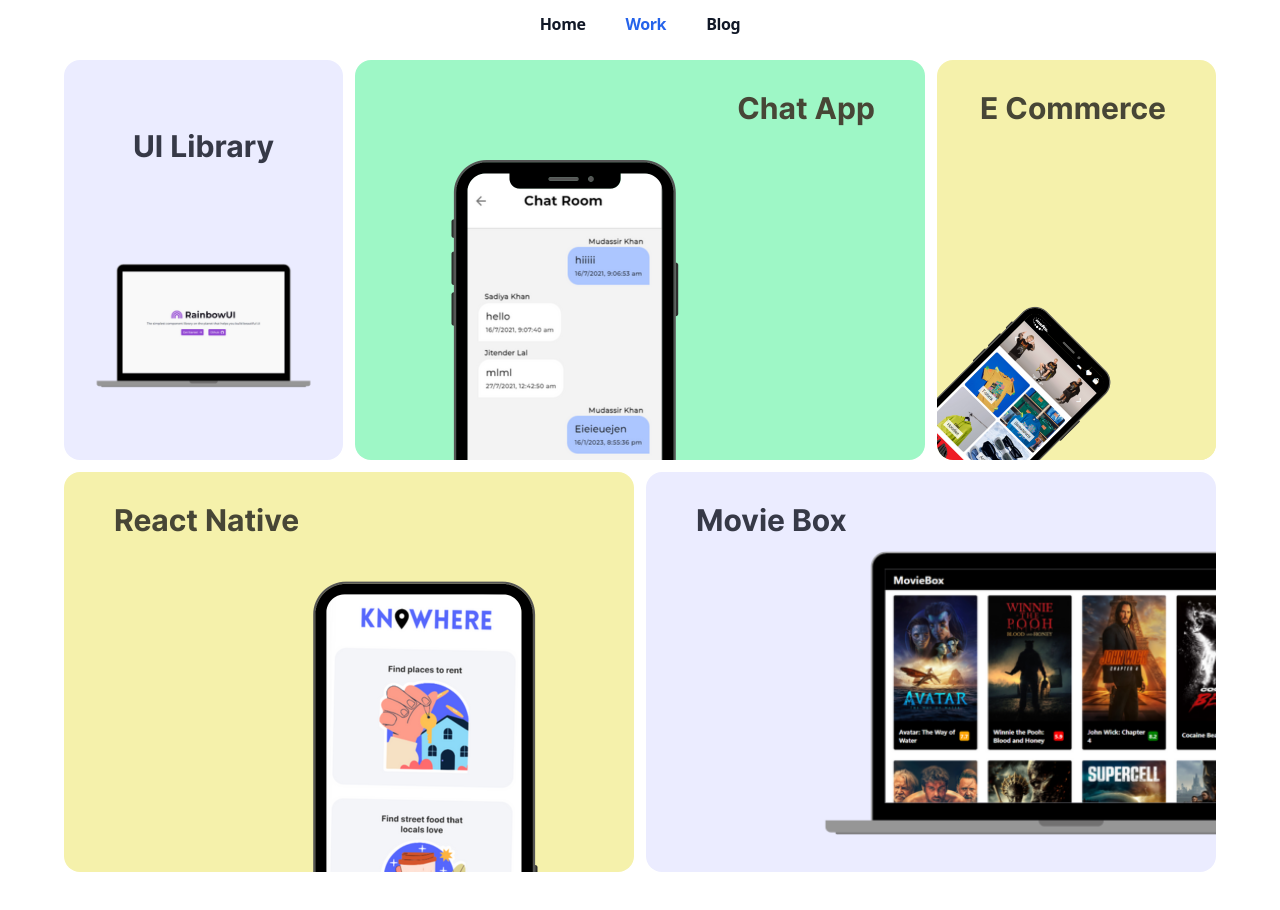
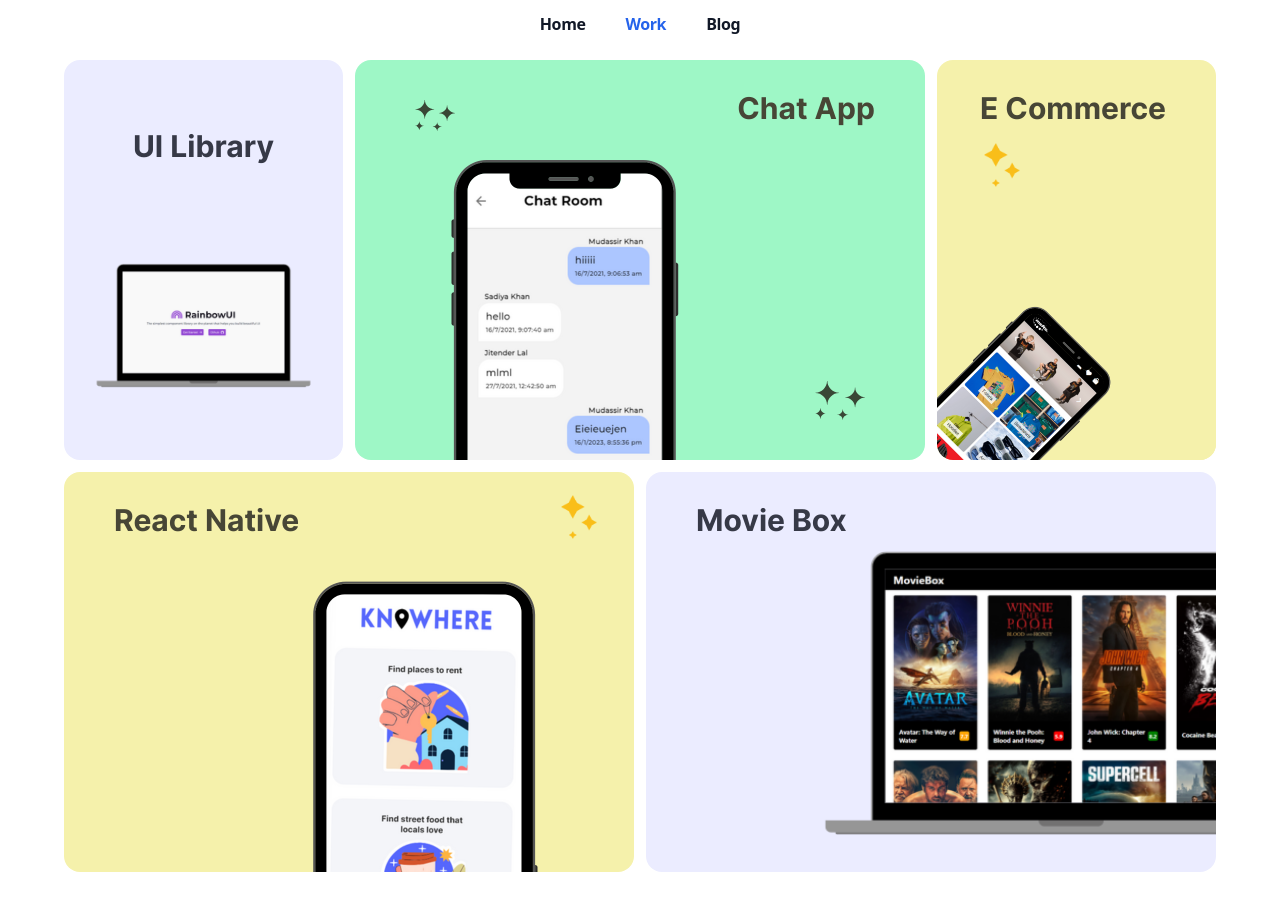
Before and after one commit to whosmudassir/the-portfolio, a Next.js app: page /work in a window 1280 px wide. Shown: the top 910 px of the page. Built offline with nearby package versions, Linux system fonts and the light colour scheme.

Commit message:
feat: new icons added

```diff
--- a/src/components/Projects/Chatter/index.jsx
+++ b/src/components/Projects/Chatter/index.jsx
@@ -1,5 +1,6 @@
 import React from "react";
 import Image from "next/image";
+import stars from "../../../assets/icons/glare-star-icon.svg";
 import chatter from "../../../assets/images/chatter-01.png";
 
 const Chatter = () => {
@@ -11,6 +12,14 @@
       >
         <div className="font-Inter  font-bold text-3xl  pr-[30px] pt-[10px]   text-[#474636] z-[1]">
           <p>Chat App</p>
+        </div>
+
+        <div className="absolute bottom-[40px] right-[60px]">
+          <Image src={stars} alt="img" width={50} height={50} />
+        </div>
+
+        <div className="absolute top-[40px] left-[60px]">
+          <Image src={stars} alt="img" width={40} height={40} />
         </div>
 
         <div
--- a/src/components/Projects/Knowhere/index.jsx
+++ b/src/components/Projects/Knowhere/index.jsx
@@ -1,6 +1,7 @@
 import React from "react";
 import Image from "next/image";
 import knowhere from "../../../assets/images/knowhere.png";
+import sparkling from "../../../assets/images/sparkling.png";
 
 const Knowhere = () => {
   return (
@@ -11,6 +12,10 @@
       >
         <div className="font-Inter  font-bold text-3xl  pl-[30px] pt-[10px]  text-[#474636] z-[1]">
           <p>React Native</p>
+        </div>
+
+        <div className="absolute top-[20px] right-[30px]">
+          <Image src={sparkling} alt="img" width={50} height={50} />
         </div>
 
         <div
--- a/src/components/Projects/MsftsRep/index.jsx
+++ b/src/components/Projects/MsftsRep/index.jsx
@@ -1,6 +1,7 @@
 import React from "react";
 import Image from "next/image";
 import store from "../../../assets/images/store-mock.png";
+import sparkling from "../../../assets/images/sparkling.png";
 
 const MsftsRep = () => {
   return (
@@ -12,6 +13,11 @@
         <div className="font-Inter  font-bold text-3xl  pr-[30px] pt-[10px]  text-[#474636] z-[1]">
           <p>E Commerce</p>
         </div>
+
+        <div className="absolute top-[80px] left-[40px]">
+          <Image src={sparkling} alt="img" width={50} height={50} />
+        </div>
+
         <div
           style={{
             display: "flex",
```
Also changed, not shown: src/assets/icons/glare-star-icon.svg (added).
